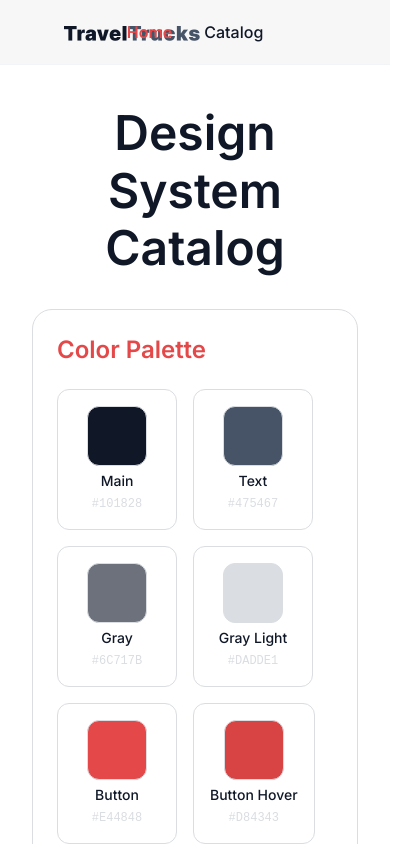
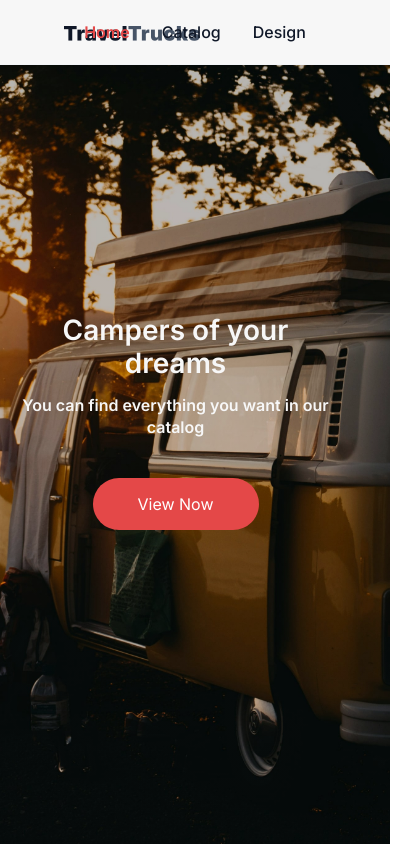
Before and after one commit to InnaKuts/travel-trucks, a React (Vite) app: page / in a window 390 px wide. Shown: the top 844 px of the page, 417 px wide, since content can reach past the window. Built offline with nearby package versions, Linux system fonts and the light colour scheme.

Commit message:
HomePage

```diff
--- a/src/App.css
+++ b/src/App.css
@@ -1,13 +1,3 @@
 .App {
   min-height: 100vh;
-  display: flex;
-  flex-direction: column;
 }
-
-.main-content {
-  flex: 1;
-  padding-top: 72px;
-  padding-left: 0;
-  padding-right: 0;
-  padding-bottom: 0;
-}
--- a/src/App.jsx
+++ b/src/App.jsx
@@ -1,7 +1,7 @@
 import { BrowserRouter as Router, Routes, Route } from "react-router-dom";
 import { Provider } from "react-redux";
 import { store } from "./store";
-import AppNavigation from "./components/features/AppNavigation/AppNavigation";
+import Home from "./pages/Home/Home";
 import DesignCatalog from "./pages/DesignCatalog/DesignCatalog";
 import "./App.css";
 
@@ -10,14 +10,11 @@ function App() {
     <Provider store={store}>
       <Router>
         <div className="App">
-          <AppNavigation />
-          <main className="main-content">
-            <Routes>
-              <Route path="/" element={<DesignCatalog />} />
-              <Route path="/catalog" element={<DesignCatalog />} />
-              <Route path="/design" element={<DesignCatalog />} />
-            </Routes>
-          </main>
+          <Routes>
+            <Route path="/" element={<Home />} />
+            <Route path="/catalog" element={<DesignCatalog />} />
+            <Route path="/design" element={<DesignCatalog />} />
+          </Routes>
         </div>
       </Router>
     </Provider>
--- a/src/components/features/AppNavigation/AppNavigation.jsx
+++ b/src/components/features/AppNavigation/AppNavigation.jsx
@@ -34,6 +34,14 @@ const AppNavigation = ({ className = "" }) => {
         >
           Catalog
         </NavLink>
+        <NavLink
+          to="/design"
+          className={({ isActive }) =>
+            isActive ? `${styles.menuItem} ${styles.active}` : styles.menuItem
+          }
+        >
+          Design
+        </NavLink>
       </nav>
 
       <div className={styles.spacer}></div>
--- a/src/pages/DesignCatalog/DesignCatalog.jsx
+++ b/src/pages/DesignCatalog/DesignCatalog.jsx
@@ -1,3 +1,4 @@
+import AppNavigation from "../../components/features/AppNavigation/AppNavigation";
 import Button from "../../components/common/Button/Button";
 import Icon from "../../components/common/Icon/Icon";
 import Tag from "../../components/common/Tag/Tag";
@@ -59,6 +60,8 @@ const DesignCatalog = () => {
 
   return (
     <div className={styles.catalog}>
+      <AppNavigation />
+      <div className={styles.content}>
         <h1>Design System Catalog</h1>
 
         <section className={styles.section}>
@@ -326,6 +329,7 @@ const DesignCatalog = () => {
           </div>
         </section>
       </div>
+    </div>
   );
 };
 
--- a/src/pages/DesignCatalog/DesignCatalog.module.css
+++ b/src/pages/DesignCatalog/DesignCatalog.module.css
@@ -1,7 +1,12 @@
 .catalog {
+  min-height: 100vh;
+}
+
+.content {
   max-width: 1200px;
   margin: 0 auto;
   padding: var(--spacing-xl);
+  padding-top: 96px; /* Account for navigation height */
 }
 
 .catalog h1 {
--- /dev/null
+++ b/src/pages/Home/Home.jsx
@@ -0,0 +1,38 @@
+import React from "react";
+import { useNavigate } from "react-router-dom";
+import AppNavigation from "../../components/features/AppNavigation/AppNavigation";
+import Button from "../../components/common/Button/Button";
+import styles from "./Home.module.css";
+
+const Home = () => {
+  const navigate = useNavigate();
+
+  const handleViewNowClick = () => {
+    navigate("/catalog");
+  };
+
+  return (
+    <div className={styles.homePage}>
+      <AppNavigation />
+
+      <div className={styles.heroSection}>
+        <div className={styles.heroBackground}></div>
+
+        <div className={styles.heroContent}>
+          <div className={styles.textContent}>
+            <h1 className={styles.title}>Campers of your dreams</h1>
+            <p className={styles.subtitle}>
+              You can find everything you want in our catalog
+            </p>
+          </div>
+
+          <Button variant="primary" onClick={handleViewNowClick} s>
+            View Now
+          </Button>
+        </div>
+      </div>
+    </div>
+  );
+};
+
+export default Home;
--- /dev/null
+++ b/src/pages/Home/Home.module.css
@@ -0,0 +1,130 @@
+/* Home Page */
+.homePage {
+  display: flex;
+  flex-direction: column;
+  min-height: 100vh;
+  background: var(--color-white);
+}
+
+/* Hero Section */
+.heroSection {
+  position: relative;
+  display: flex;
+  align-items: center;
+  flex: 1;
+  min-height: calc(100vh - 72px); /* Account for navigation height */
+  width: 100%;
+  overflow: hidden;
+}
+
+/* Hero Background */
+.heroBackground {
+  position: absolute;
+  top: 0;
+  left: 0;
+  width: 100%;
+  height: 100%;
+  background: linear-gradient(0deg, rgba(0, 0, 0, 0.2), rgba(0, 0, 0, 0.2)),
+    url("/hero.jpg");
+  background-size: cover;
+  background-position: center;
+  background-repeat: no-repeat;
+  z-index: 0;
+}
+
+/* Hero Content */
+.heroContent {
+  position: relative;
+  display: flex;
+  flex-direction: column;
+  align-items: flex-start;
+  gap: 40px;
+  padding: 0 64px;
+  z-index: 1;
+}
+
+/* Text Content */
+.textContent {
+  display: flex;
+  flex-direction: column;
+  align-items: flex-start;
+  gap: 16px;
+  width: 100%;
+}
+
+/* Title */
+.title {
+  font-family: "Inter", sans-serif;
+  font-style: normal;
+  font-weight: 600;
+  font-size: 48px;
+  line-height: 1.17; /* 56px / 48px = 1.17 for better readability */
+  color: var(--color-inputs); /* #F7F7F7 - light color for dark background */
+  margin: 0;
+  width: 100%;
+}
+
+/* Subtitle */
+.subtitle {
+  font-family: "Inter", sans-serif;
+  font-style: normal;
+  font-weight: 600;
+  font-size: 24px;
+  line-height: 1.33; /* 32px / 24px */
+  color: var(--color-inputs); /* #F7F7F7 - light color for dark background */
+  margin: 0;
+  width: 100%;
+}
+
+/* Responsive Design */
+@media (max-width: 1024px) {
+  .heroContent {
+    padding: 0 32px;
+    width: 60%;
+  }
+
+  .title {
+    font-size: 40px;
+  }
+
+  .subtitle {
+    font-size: 20px;
+  }
+}
+
+@media (max-width: 768px) {
+  .heroContent {
+    padding: 0 24px;
+    width: 80%;
+    text-align: center;
+    align-items: center;
+  }
+
+  .textContent {
+    align-items: center;
+    text-align: center;
+  }
+
+  .title {
+    font-size: 32px;
+  }
+
+  .subtitle {
+    font-size: 18px;
+  }
+}
+
+@media (max-width: 480px) {
+  .heroContent {
+    width: 90%;
+    padding: 0 16px;
+  }
+
+  .title {
+    font-size: 28px;
+  }
+
+  .subtitle {
+    font-size: 16px;
+  }
+}
```
Lines whose indentation alone changed are shown as unchanged.
